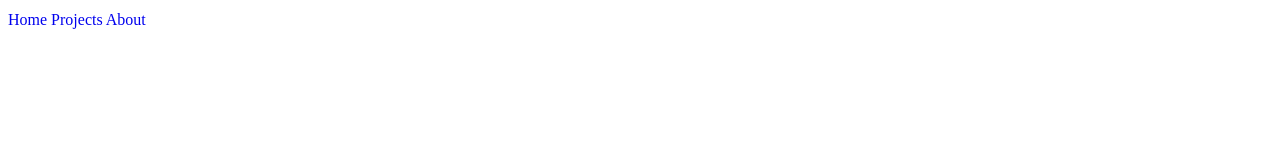
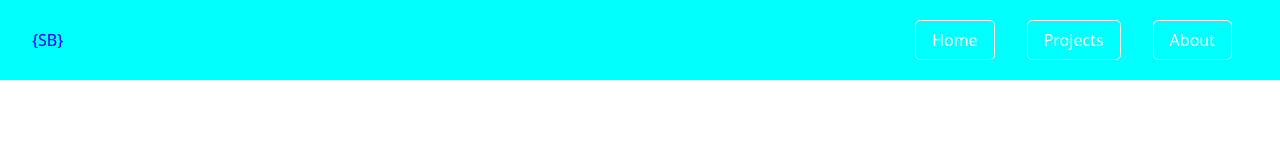
Before and after one commit to amazinglynormal/personal-site, a website built with Parcel: page src/index.html in a window 1280 px wide. Built offline with nearby package versions, Linux system fonts and the light colour scheme.

Commit message:
reset navbar markdown and styles

```diff
--- a/src/index.html
+++ b/src/index.html
@@ -8,14 +8,23 @@
     <title>Stephen Brady | Software Developer</title>
   </head>
   <body>
-    <header>
-      <div class="navbar-container">
-        <nav class="navbar">
-          <a href="/" class="navbar-link">Home</a>
-          <a href="/projects" class="navbar-link">Projects</a>
-          <a href="/about" class="navbar-link">About</a>
-        </nav>
+    <header class="navbar">
+      <div>
+        <a href="/">&lcub;SB&rcub;</a>
       </div>
+      <nav>
+        <ul class="navbar__navlist">
+          <li>
+            <a href="/" class="navbar__link">Home</a>
+          </li>
+          <li>
+            <a href="/projects" class="navbar__link">Projects</a>
+          </li>
+          <li>
+            <a href="/about" class="navbar__link">About</a>
+          </li>
+        </ul>
+      </nav>
     </header>
     <main></main>
   </body>
--- a/src/styles.css
+++ b/src/styles.css
@@ -1,8 +1,13 @@
 :root {
+  /* COLORS */
   --content-bg: #fafafa;
   --bg: #ffffff;
   --primary: #27272a;
   --secondary: #52525b;
+
+  /* FONTS */
+  --font: system-ui, "Segoe UI", Roboto, Helvetica, Arial, sans-serif,
+    "Apple Color Emoji", "Segoe UI Emoji", "Segoe UI Symbol";
 }
 
 @media (prefers-color-scheme: dark) {
@@ -22,9 +27,15 @@
   box-sizing: border-box;
 }
 
+* {
+  margin: 0;
+  padding: 0;
+}
+
 body {
   line-height: 1.5;
   -webkit-font-smoothing: antialiased;
+  font-family: var(--font);
 }
 
 img,
@@ -73,3 +84,26 @@ a {
 body {
   background-color: var(--bg);
 }
+
+.navbar {
+  background-color: aqua;
+  display: flex;
+  align-items: center;
+  justify-content: space-between;
+  height: 5rem;
+  padding: 0 2rem;
+}
+
+.navbar__navlist {
+  list-style: none;
+  display: flex;
+  align-items: center;
+}
+
+.navbar__link {
+  color: white;
+  padding: 0.5rem 1rem;
+  margin: 0 1rem;
+  border-radius: 5px;
+  border: 1px solid white;
+}
```
